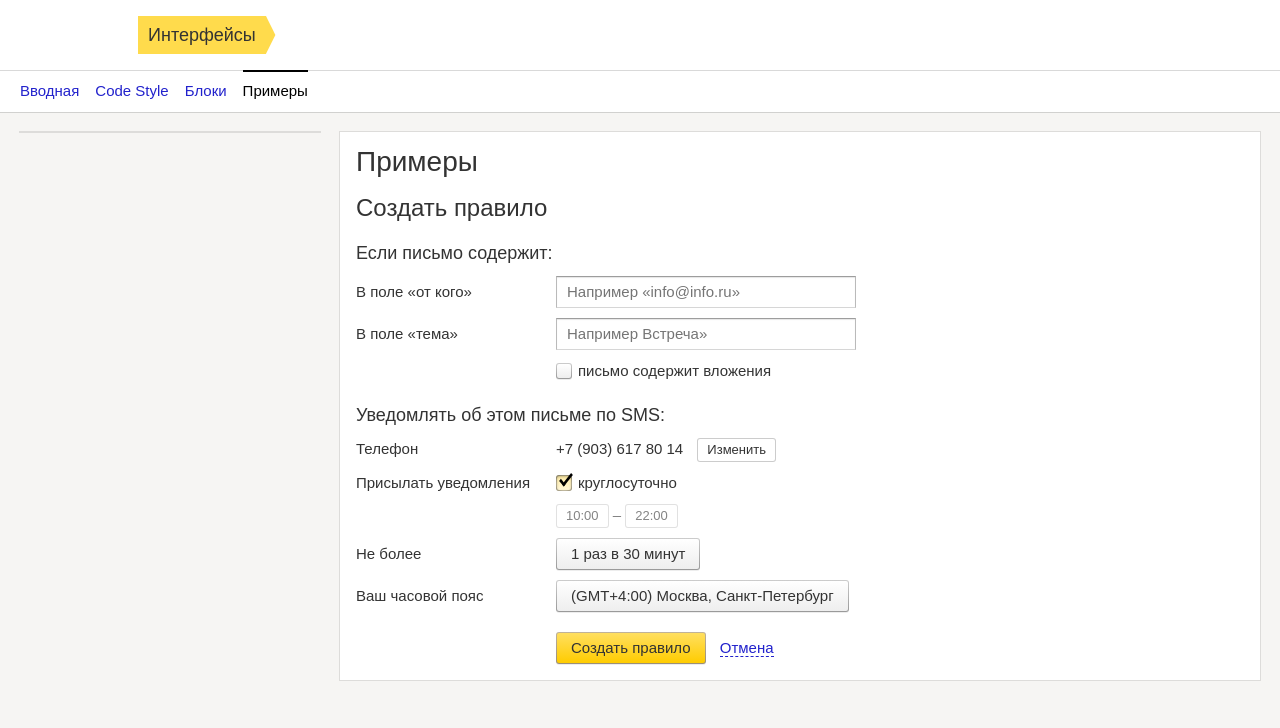
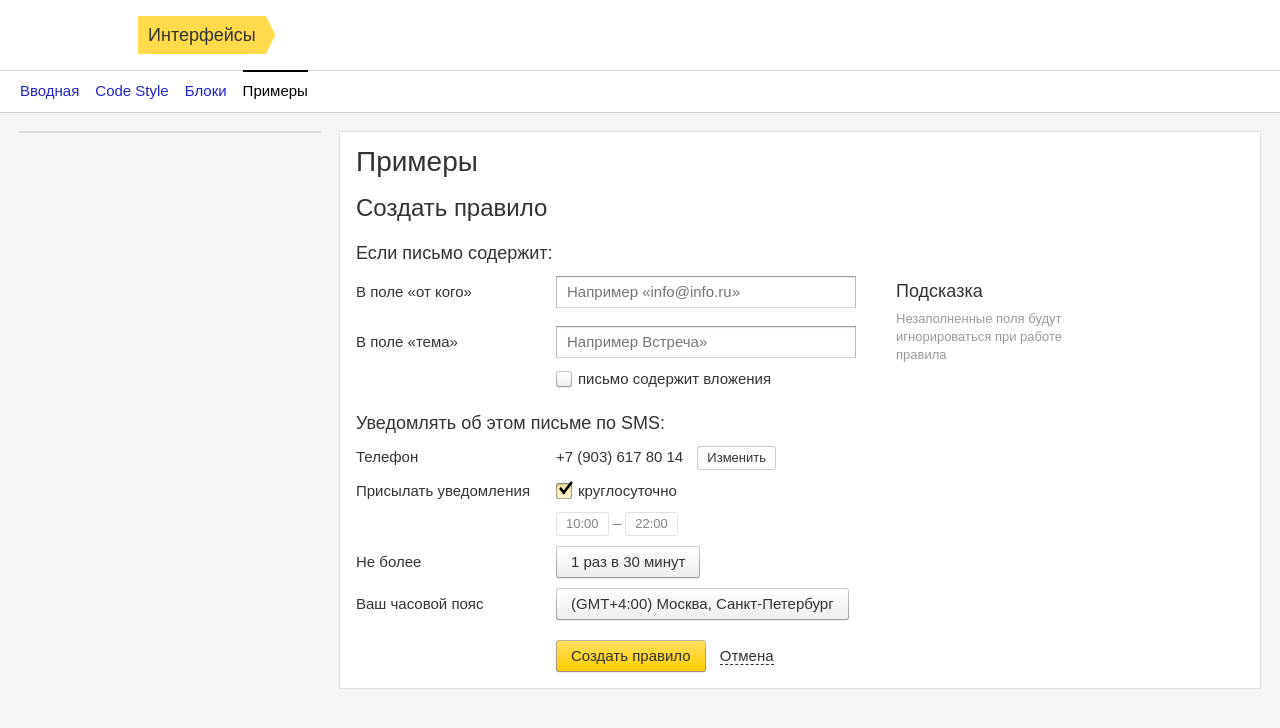
Before and after one commit to yandex-ui/stylobate-islands, a Jekyll site: the page built from examples.md, in a window 1280 px wide. Shown: the top 728 px of the page. Built offline with Jekyll 4.4.1, drawn with Linux system fonts in a browser that asks for light colours.

Commit message:
Variables

```diff
--- a/examples.md
+++ b/examples.md
@@ -18,6 +18,12 @@ page_type: examples
             <div class="form-field-label">В поле «от кого»</div
             ><div class="form-field-content">
                 <input class="input" type="text" placeholder="Например «info@info.ru»" />
+            </div
+            ><div class="form-hint">
+                <div class="form-hint-title">Подсказка</div>
+                <div class="form-hint-content">
+                    Незаполненные поля будут игнорироваться при работе правила
+                </div>
             </div>
         </div>
 
@@ -110,7 +116,7 @@ page_type: examples
                 </div>
 
                 <div class="form-inline-field">
-                    <span class="pseudo-link" tabindex="0">Отмена</span>
+                    <span class="form-pseudo-link" tabindex="0">Отмена</span>
                 </div>
 
             </div>
--- a/structures/aside/aside.styl
+++ b/structures/aside/aside.styl
@@ -41,7 +41,7 @@
   for i in 2..6
     &_{i}
       padding-left: gap_m*i
-      font-size: text_s
+      font-size: $text_s
 
 .aside-nav-item:after
   content: '›'
--- a/structures/page/page.styl
+++ b/structures/page/page.styl
@@ -3,13 +3,13 @@
 
   font-size: 62.5%
 
-  color: #333
+  color: $color_text
   background: #F6F5F3
 
 .page-body
   reset('body')
 
-  font: 1.5*rem/2.2*rem Arial, sans-serif
+  font: $text_m/2.2*rem Arial, sans-serif
 
   background: transparent
 
--- a/style.css
+++ b/style.css
@@ -1449,6 +1449,40 @@ a.site-nav-link:not([href]):before {
 .form-field-content .form-field + .form-field {
   float: left;
   width: 100%;
+}
+.form-hint {
+  position: relative;
+  display: inline-block;
+  vertical-align: baseline;
+  white-space: normal;
+  width: 18rem;
+  margin-left: 4rem;
+}
+.form-hint-title {
+  position: relative;
+  display: block;
+  margin-bottom: 0.6rem;
+  font-size: 1.8rem;
+  line-height: 2.6rem;
+}
+.form-hint-content {
+  float: left;
+  width: 100%;
+  height: 0;
+  margin-bottom: 0.6rem;
+  font-size: 1.3rem;
+  line-height: 1.8rem;
+  color: rgba(0,0,0,0.4);
+}
+.form-pseudo-link {
+  cursor: pointer;
+  color: #333;
+  text-decoration: none;
+  text-decoration: none;
+  border-bottom: 1px dashed;
+}
+.form-pseudo-link:hover {
+  color: #d00;
 }
 .toggler {
   position: relative;
```
Also changed, not shown: blocks/form/form.styl (+25 -0 lines).
